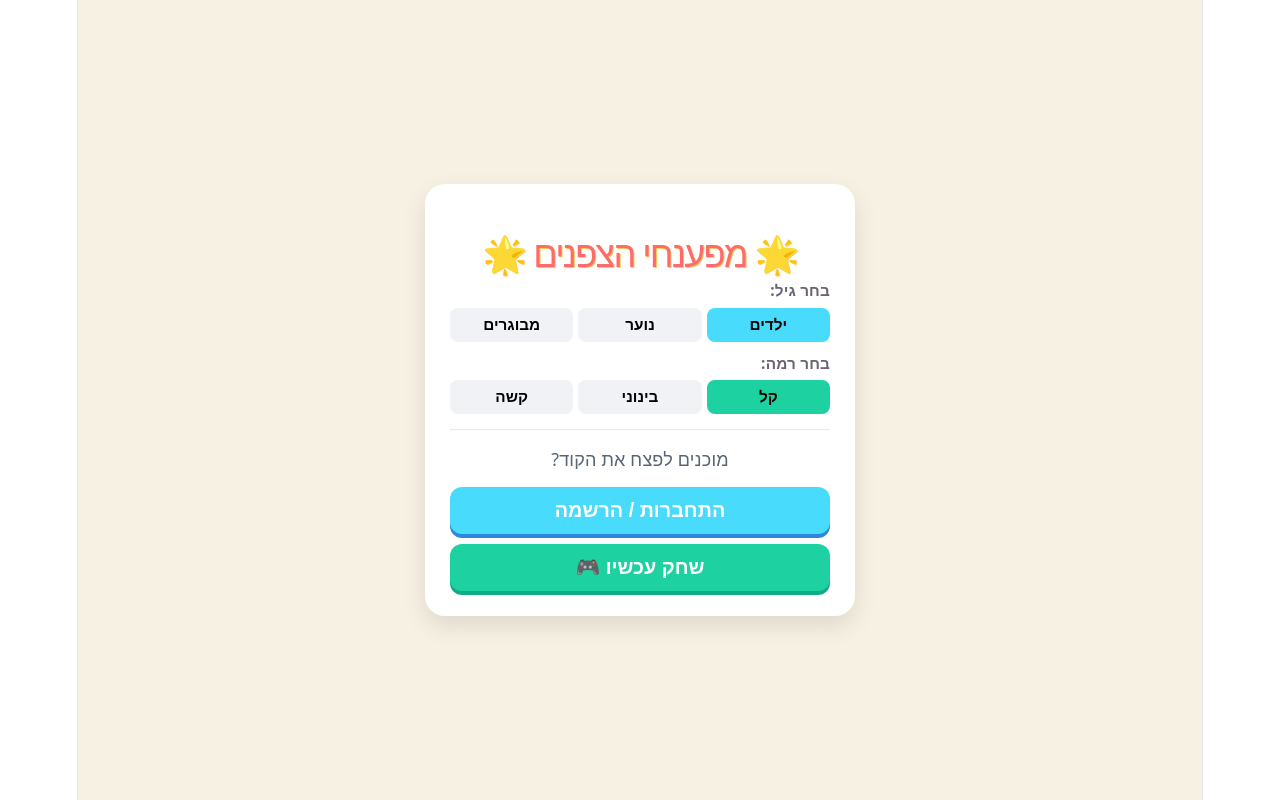
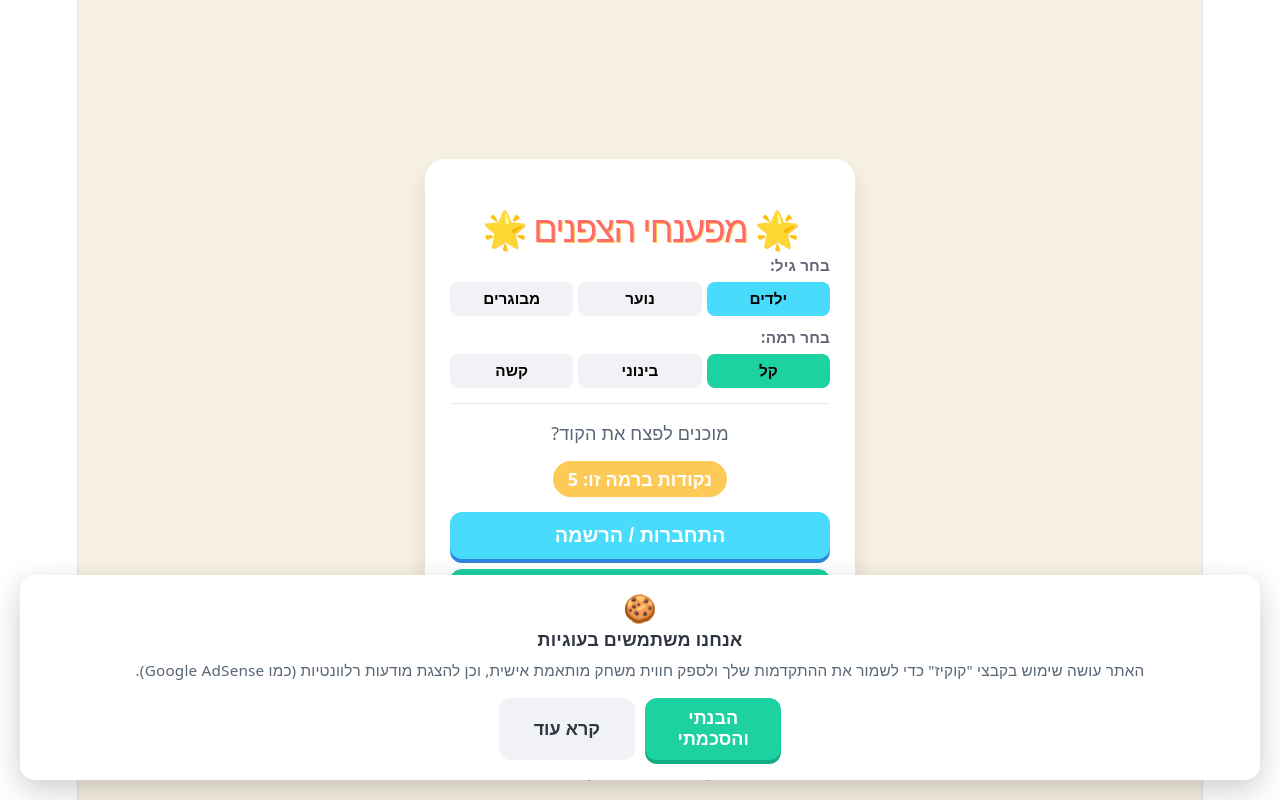
Before and after one commit to liorbm87/Cryptogram, a React (Vite) app: page / in a window 1280 px wide. Built offline with nearby package versions, Linux system fonts and the light colour scheme.

Commit message:
Update App.jsx

```diff
--- a/src/App.jsx
+++ b/src/App.jsx
@@ -32,36 +32,51 @@ function App() {
   const [hintsUsedInRound, setHintsUsedInRound] = useState(0);
 
   // --- תוספות: חשיפה, זיכרון, נעילות ורמאויות ---
-  const [initialIndices, setInitialIndices] = useState([]); // מעקב אחרי התיבות הספציפיות שנחשפו (אינדקסים)
-  const [strikes, setStrikes] = useState({}); // מעקב אחרי שגיאות { cipherNum: count }
-  const [hintLimits, setHintLimits] = useState({}); // גבולות שגיאה { cipherNum: limit }
-  const [forcedHintFor, setForcedHintFor] = useState(null); // תיבה שחייבת רמז כדי להשתחרר
+  const [initialIndices, setInitialIndices] = useState([]);
+  const [strikes, setStrikes] = useState({});
+  const [hintLimits, setHintLimits] = useState({});
+  const [forcedHintFor, setForcedHintFor] = useState(null);
 
   // --- תוספות למערכת הרמזים הכלכלית ---
-  const [globalHintCost, setGlobalHintCost] = useState(1);
-  const [wordsInCycle, setWordsInCycle] = useState(0);
+  const [localStats, setLocalStats] = useState({});
+  const currentKey = `${selectedCategory}_${selectedLevel}`;
+  const currentStats = player?.category_stats?.[currentKey] || localStats[currentKey] || { score: 5, hint_cost: 1, cycle: 0 };
+  const currentScore = currentStats.score;
+  const globalHintCost = currentStats.hint_cost;
+  const wordsInCycle = currentStats.cycle;
 
   // --- חיבור למקלדת טלפון מובנית ---
   const inputRef = useRef(null);
   const [hiddenInputValue, setHiddenInputValue] = useState(' ');
-
-  // --- המשתנה החדש שבודק אם המקלדת פתוחה ---
   const [isKeyboardOpen, setIsKeyboardOpen] = useState(false);
 
-  // --- זיכרון הלקוח (Persistence) ---
+  // --- חוקיות, עוגיות ומסמכים (חדש!) ---
+  const [showCookieConsent, setShowCookieConsent] = useState(false);
+  const [legalDoc, setLegalDoc] = useState(null); // 'terms' | 'privacy' | 'accessibility' | null
+
+  // --- זיכרון הלקוח וקוקיז (Persistence) ---
   useEffect(() => {
+    // בדיקת שחקן מחובר
     const savedPlayer = localStorage.getItem('crypto_player_session');
     if (savedPlayer) {
       const p = JSON.parse(savedPlayer);
       p.completed_phrases = p.completed_phrases || [];
       p.saved_progress = p.saved_progress || {};
+      p.category_stats = p.category_stats || {};
+      setPlayer(p);
+    }
 
-      setPlayer(p);
-      setScore(p.score || 0);
-      setGlobalHintCost(p.global_hint_cost || 1);
-      setWordsInCycle(p.words_in_cycle || 0);
+    // בדיקת הסכמת עוגיות (Cookie Consent)
+    const hasConsented = localStorage.getItem('crypto_cookie_consent');
+    if (!hasConsented) {
+      setShowCookieConsent(true);
     }
   }, []);
+
+  const acceptCookies = () => {
+    localStorage.setItem('crypto_cookie_consent', 'true');
+    setShowCookieConsent(false);
+  };
 
   const syncPlayerToDB = async (updatedFields) => {
     if (player?.id) {
@@ -74,12 +89,20 @@ function App() {
     }
   };
 
+  const updateCategoryStats = (updates) => {
+    const newStats = { ...currentStats, ...updates };
+    if (player) {
+        const newAllStats = { ...(player.category_stats || {}), [currentKey]: newStats };
+        const updatedPlayer = { ...player, category_stats: newAllStats };
+        setPlayer(updatedPlayer);
+        syncPlayerToDB({ category_stats: newAllStats });
+    } else {
+        setLocalStats(prev => ({ ...prev, [currentKey]: newStats }));
+    }
+  };
+
   const updateScore = (amount) => {
-    setScore(prev => {
-      const newScore = Math.max(0, prev + amount);
-      if (player) syncPlayerToDB({ score: newScore });
-      return newScore;
-    });
+    updateCategoryStats({ score: Math.max(0, currentScore + amount) });
   };
 
   // --- מציאת התיבה הפנויה הבאה לקפיצה אוטומטית ---
@@ -108,13 +131,13 @@ function App() {
     return null;
   };
 
-  // --- לוגיקת יצירת משחק (חשיפה חכמה של אות אחת לנפוצות) ---
+  // --- לוגיקת יצירת משחק ---
   const generateCipherAndStart = (text, loadedProgress = null) => {
     if (loadedProgress) {
       setCipherMap(loadedProgress.cipherMap);
       setUserGuesses(loadedProgress.userGuesses);
       setCorrectCiphers(loadedProgress.correctCiphers);
-      setInitialIndices(loadedProgress.initialIndices || []); // שימוש באינדקסים
+      setInitialIndices(loadedProgress.initialIndices || []);
       setStrikes(loadedProgress.strikes);
       setHintLimits(loadedProgress.hintLimits);
       setForcedHintFor(loadedProgress.forcedHintFor);
@@ -141,7 +164,6 @@ function App() {
     const charFrequency = {};
     textNoSpaces.split('').forEach(char => { charFrequency[char] = (charFrequency[char] || 0) + 1; });
 
-    // סידור אותיות לפי שכיחות (מהנפוצה ביותר לנדירה)
     const sortedCharsByFreq = uniqueChars.sort((a, b) => charFrequency[b] - charFrequency[a]);
 
     let numToReveal = 1;
@@ -154,7 +176,6 @@ function App() {
     const charsToReveal = sortedCharsByFreq.slice(0, numToReveal);
     const newInitialIndices = [];
 
-    // בחירת אינדקס אחד רנדומלי עבור כל אות שנבחרה לחשיפה (מונע חשיפה של כל ה"נ" במילה "בננה")
     charsToReveal.forEach(char => {
         const allIndices = text.split('').map((c, i) => c === char ? i : -1).filter(i => i !== -1);
         const randomIdx = allIndices[Math.floor(Math.random() * allIndices.length)];
@@ -209,28 +230,26 @@ function App() {
     fetchRandomPhrase();
   };
 
-  // --- בדיקת ניצחון ---
+  // --- בדיקת ניצחון ולוגיקת ספירת רמזים ---
   useEffect(() => {
     if (currentPhrase && Object.keys(userGuesses).length > 0) {
       const isWin = currentPhrase.text.split('').every((char, index) => {
         if (char === ' ') return true;
-        if (initialIndices.includes(index)) return true; // תיבה התחלתית נחשבת פתורה
+        if (initialIndices.includes(index)) return true;
         return userGuesses[cipherMap[char]] === char;
       });
 
       if (isWin && !showWinModal) {
-        if (inputRef.current) inputRef.current.blur(); // סגירת מקלדת
-        setIsKeyboardOpen(false); // עדכון סטייט סגירת מקלדת
+        if (inputRef.current) inputRef.current.blur();
+        setIsKeyboardOpen(false);
 
         setShowWinModal(true);
         const winReward = Math.max(0, 5 - hintsUsedInRound);
-        updateScore(winReward);
 
         let currentCycle = wordsInCycle;
         let nextCost = globalHintCost;
         let triggerAlert = false;
 
-        // איפוס מחיר רמז רק כשמגיעים ל-10
         if (globalHintCost >= 10) {
             currentCycle += 1;
             if (currentCycle >= 3) {
@@ -242,14 +261,30 @@ function App() {
             currentCycle = 0;
         }
 
-        setWordsInCycle(currentCycle);
-        setGlobalHintCost(nextCost);
+        const newScore = Math.max(0, currentScore + winReward);
+        const newStats = { score: newScore, hint_cost: nextCost, cycle: currentCycle };
 
         if (player) {
           const newCompleted = [...(player.completed_phrases || []), currentPhrase.id];
           const updatedSaved = { ...(player.saved_progress || {}) };
           delete updatedSaved[currentPhrase.id];
-          syncPlayerToDB({ completed_phrases: newCompleted, saved_progress: updatedSaved, words_in_cycle: currentCycle, global_hint_cost: nextCost });
+
+          const newAllStats = { ...(player.category_stats || {}), [currentKey]: newStats };
+
+          const updatedPlayer = {
+              ...player,
+              completed_phrases: newCompleted,
+              saved_progress: updatedSaved,
+              category_stats: newAllStats
+          };
+          setPlayer(updatedPlayer);
+          syncPlayerToDB({
+              completed_phrases: newCompleted,
+              saved_progress: updatedSaved,
+              category_stats: newAllStats
+          });
+        } else {
+          setLocalStats(prev => ({ ...prev, [currentKey]: newStats }));
         }
 
         if (triggerAlert) {
@@ -262,7 +297,7 @@ function App() {
   // --- הפעלת רמזים ---
   const applyHint = () => {
     let cost = hintsUsedInRound === 0 ? 0 : globalHintCost;
-    if (score < cost) return alert(`חסר לך ניקוד! רמז זה עולה ${cost} נקודות. (בעתיד יתווסף כאן כפתור לצפייה בסרטון לנקודות חינם!)`);
+    if (currentScore < cost) return alert(`חסר לך ניקוד! רמז זה עולה ${cost} נקודות. (בעתיד יתווסף כאן כפתור לצפייה בסרטון לנקודות חינם!)`);
 
     if (forcedHintFor !== null) {
       const currentLimit = hintLimits[forcedHintFor] || 5;
@@ -271,19 +306,15 @@ function App() {
       setHintLimits(prev => ({...prev, [forcedHintFor]: newLimit}));
       setStrikes(prev => ({...prev, [forcedHintFor]: 0}));
       setForcedHintFor(null);
-      updateScore(-cost);
 
-      if (hintsUsedInRound > 0) {
-          const nextCost = Math.min(10, globalHintCost + 1);
-          setGlobalHintCost(nextCost);
-          if (player) syncPlayerToDB({ global_hint_cost: nextCost });
-      }
+      const nextCost = hintsUsedInRound > 0 ? Math.min(10, globalHintCost + 1) : globalHintCost;
+      updateCategoryStats({ score: currentScore - cost, hint_cost: nextCost });
+
       setHintsUsedInRound(prev => prev + 1);
       alert(`התיבה שוחררה! קיבלת עוד ${newLimit} ניסיונות לאות זו.`);
       return;
     }
 
-    // מציאת תיבות שעדיין לא פתורות ולא נחשפו כקבועות
     const unGuessedIndices = currentPhrase.text.split('').map((char, index) => {
       if (char === ' ') return -1;
       if (initialIndices.includes(index)) return -1;
@@ -295,13 +326,10 @@ function App() {
       const randomIdx = unGuessedIndices[Math.floor(Math.random() * unGuessedIndices.length)];
       const randomChar = currentPhrase.text[randomIdx];
       handleVirtualKeyPress(randomChar, cipherMap[randomChar], true);
-      updateScore(-cost);
 
-      if (hintsUsedInRound > 0) {
-          const nextCost = Math.min(10, globalHintCost + 1);
-          setGlobalHintCost(nextCost);
-          if (player) syncPlayerToDB({ global_hint_cost: nextCost });
-      }
+      const nextCost = hintsUsedInRound > 0 ? Math.min(10, globalHintCost + 1) : globalHintCost;
+      updateCategoryStats({ score: currentScore - cost, hint_cost: nextCost });
+
       setHintsUsedInRound(prev => prev + 1);
     }
   };
@@ -311,7 +339,6 @@ function App() {
     const targetNum = forcedNum || selectedNumber;
     if (targetNum === null) return;
 
-    // בדיקה שתיבות המספר לא כולן כבר "נחשפו" התחלתית
     const isFullyInitial = currentPhrase.text.split('').every((c, i) => c === ' ' || cipherMap[c] !== targetNum || initialIndices.includes(i));
     if (isFullyInitial) return;
 
@@ -397,14 +424,23 @@ function App() {
       }
       existingPlayer.completed_phrases = existingPlayer.completed_phrases || [];
       existingPlayer.saved_progress = existingPlayer.saved_progress || {};
-      setPlayer(existingPlayer); setScore(existingPlayer.score || 0); setGlobalHintCost(existingPlayer.global_hint_cost || 1); setWordsInCycle(existingPlayer.words_in_cycle || 0);
+      existingPlayer.category_stats = existingPlayer.category_stats || {};
+
+      setPlayer(existingPlayer);
       localStorage.setItem('crypto_player_session', JSON.stringify(existingPlayer));
       setAppState('menu');
     } else {
-      const newPlayerData = { first_name: name, contact_info: contact, score: 0, completed_phrases: [], saved_progress: {}, global_hint_cost: 1, words_in_cycle: 0 };
+      const newPlayerData = {
+        first_name: name,
+        contact_info: contact,
+        score: 0,
+        completed_phrases: [],
+        saved_progress: {},
+        category_stats: {}
+      };
       const { data: newP, error } = await supabase.from('players').insert([newPlayerData]).select().single();
       if (!error) {
-        setPlayer(newP); setScore(0); setGlobalHintCost(1); setWordsInCycle(0);
+        setPlayer(newP);
         localStorage.setItem('crypto_player_session', JSON.stringify(newP));
         setAppState('menu');
       } else setLoginError('שגיאה בהרשמה.');
@@ -414,7 +450,8 @@ function App() {
 
   const handleLogout = () => {
     localStorage.removeItem('crypto_player_session');
-    setPlayer(null); setScore(0); setGlobalHintCost(1); setWordsInCycle(0);
+    setPlayer(null);
+    setLocalStats({});
     setAppState('menu');
   };
 
@@ -425,6 +462,49 @@ function App() {
     if (len > 18) return 28;
     if (len > 12) return 32;
     return 40;
+  };
+
+  // --- תצוגות מודאלים משפטיים (חדש) ---
+  const renderLegalModal = () => {
+    if (!legalDoc) return null;
+
+    let title = '';
+    let content = '';
+
+    if (legalDoc === 'terms') {
+      title = 'תקנון ותנאי שימוש';
+      content = `ברוכים הבאים למשחק "מפענחי הצפנים".
+השימוש באתר ובמשחק כפוף לתנאים הבאים:
+1. המשחק מוגש "כפי שהוא" (AS IS), ללא כל התחייבות או אחריות מכל סוג שהוא.
+2. ייתכן כי באתר יוצגו פרסומות מצדדים שלישיים (כגון גוגל). אין אנו אחראים לתוכן הפרסומות.
+3. כל זכויות היוצרים והקניין הרוחני במשחק, בעיצוב ובלוגיקה שייכות ליוצר המשחק.
+4. אנו שומרים את הזכות לשנות את כללי המשחק, הניקוד, או לאפס נתונים בכל עת.`;
+    } else if (legalDoc === 'privacy') {
+      title = 'מדיניות פרטיות';
+      content = `אנו מכבדים את פרטיותך.
+1. המערכת שומרת נתונים בסיסיים שסיפקת (שם, וכתובת דוא"ל או טלפון) אך ורק לצורך זיהוי, שמירת ההתקדמות שלך במשחק ומניעת רמאויות.
+2. אנו לא מעבירים את פרטי הקשר שלך לשום צד שלישי לצרכי שיווק.
+3. האתר עושה שימוש בקבצי עוגיות (Cookies) ואחסון מקומי (Local Storage) כדי לזכור את מצב המשחק שלך.
+4. האתר משתמש בשירותי פרסום של צד שלישי (כמו Google AdSense). חברות אלו עשויות להשתמש במידע לא מזהה אישית אודות הביקורים שלך על מנת להציג פרסומות המותאמות אישית עבורך.`;
+    } else if (legalDoc === 'accessibility') {
+      title = 'הצהרת נגישות';
+      content = `אנו רואים חשיבות עליונה בהנגשת האתר לאנשים עם מוגבלויות.
+1. האתר מותאם לגלישה בדפדפנים מודרניים ולשימוש במכשירים ניידים.
+2. אנו משתדלים לשמור על קונטרסט גבוה בין טקסט לרקע וניווט ברור.
+3. במידה ונתקלתם בבעיית נגישות כלשהי במהלך המשחק, נשמח אם תפנו אלינו כדי שנוכל לתקן ולשפר את החוויה עבור כולם.`;
+    }
+
+    return (
+      <div style={styles.overlay}>
+        <div style={styles.legalModal}>
+          <h2 style={{color: '#2f3542', marginTop: 0}}>{title}</h2>
+          <div style={{textAlign: 'right', whiteSpace: 'pre-line', lineHeight: '1.6', color: '#576574', marginBottom: '20px', fontSize: '0.95rem'}}>
+            {content}
+          </div>
+          <button style={styles.primaryBtn} onClick={() => setLegalDoc(null)}>סגור והבנתי</button>
+        </div>
+      </div>
+    );
   };
 
   // --- מסכים ---
@@ -458,15 +538,46 @@ function App() {
           {player ? (
             <div style={styles.welcomeBox}>
               <h3 style={{margin: '0 0 5px 0', color: '#2f3542'}}>היי {player.first_name}! 👋</h3>
-              <div style={styles.scoreBadge}>ניקוד: {score}</div>
+              <div style={styles.scoreBadge}>נקודות ברמה זו: {currentScore}</div>
               <div style={{marginTop: '10px'}}><button style={styles.logoutBtn} onClick={handleLogout}>התנתק משתמש</button></div>
             </div>
-          ) : ( <p style={styles.subtitle}>מוכנים לפצח את הקוד?</p> )}
+          ) : (
+            <div style={styles.welcomeBox}>
+               <p style={styles.subtitle}>מוכנים לפצח את הקוד?</p>
+               <div style={styles.scoreBadge}>נקודות ברמה זו: {currentScore}</div>
+            </div>
+          )}
           <div style={styles.menuButtons}>
             {!player && <button style={styles.secondaryBtn} onClick={() => setAppState('login')}>התחברות / הרשמה</button>}
             <button style={styles.primaryBtn} onClick={() => { setAppState('playing'); fetchRandomPhrase(); }}>שחק עכשיו 🎮</button>
           </div>
         </div>
+
+        {/* --- תפריט משפטי תחתון (Footer) --- */}
+        <div style={styles.footer}>
+          <span style={styles.footerLink} onClick={() => setLegalDoc('terms')}>תנאי שימוש</span> |
+          <span style={styles.footerLink} onClick={() => setLegalDoc('privacy')}>מדיניות פרטיות</span> |
+          <span style={styles.footerLink} onClick={() => setLegalDoc('accessibility')}>הצהרת נגישות</span>
+        </div>
+
+        {/* חלונית עוגיות ופרטיות (Cookie Consent) */}
+        {showCookieConsent && (
+          <div style={styles.cookieBanner}>
+            <div style={{fontSize: '1.5rem', marginBottom: '5px'}}>🍪</div>
+            <h4 style={{margin: '0 0 5px 0', color: '#2f3542'}}>אנחנו משתמשים בעוגיות</h4>
+            <p style={{fontSize: '0.85rem', color: '#576574', margin: '0 0 15px 0'}}>
+              האתר עושה שימוש בקבצי "קוקיז" כדי לשמור את ההתקדמות שלך ולספק חווית משחק מותאמת אישית, וכן להצגת מודעות רלוונטיות (כמו Google AdSense).
+            </p>
+            <div style={{display: 'flex', gap: '10px'}}>
+              <button style={{...styles.primaryBtn, padding: '10px 20px', fontSize: '1rem'}} onClick={acceptCookies}>הבנתי והסכמתי</button>
+              <button style={{...styles.secondaryBtn, padding: '10px 20px', fontSize: '1rem', backgroundColor: '#f1f2f6', color: '#2f3542', boxShadow: 'none'}} onClick={() => setLegalDoc('privacy')}>קרא עוד</button>
+            </div>
+          </div>
+        )}
+
+        {/* פופ-אפ מסמכים משפטיים */}
+        {renderLegalModal()}
+
         {showGuestWarning && (
           <div style={styles.overlay}><div style={styles.modal}>
             <h2 style={{color:'#ff6b6b'}}>רגע אחד!</h2><p>בתור אורח, הניקוד לא יישמר בשרת.</p>
@@ -511,7 +622,6 @@ function App() {
     return (
       <div style={styles.containerFull}>
 
-        {/* הוספנו onFocus ו-onBlur כדי לדעת מתי המקלדת עולה ויורדת! */}
         <input
            ref={inputRef}
            type="text"
@@ -530,7 +640,7 @@ function App() {
                 <div style={{fontWeight:'bold', marginTop: '2px', fontSize: '1rem'}}>נושא: {currentPhrase?.topic}</div>
               </div>
               <div style={{display: 'flex', gap: '10px', alignItems: 'center'}}>
-                <div style={styles.scoreDisplay}>✨ {score} </div>
+                <div style={styles.scoreDisplay}>✨ {currentScore} </div>
                 <div style={{display: 'flex', flexDirection: 'column', gap: '3px'}}>
                   <button style={{...styles.smallBtn, backgroundColor: '#feca57', color: '#2f3542', border: 'none', fontWeight:'bold'}} onClick={handleSkip}>דלג ⏭️</button>
                   <button style={styles.smallBtn} onClick={() => {saveCurrentProgress(); setAppState('menu');}}>תפריט</button>
@@ -545,7 +655,6 @@ function App() {
             </div>
         </div>
 
-        {/* --- הלוח: משנה את המיקום שלו בהתאם למצב המקלדת! --- */}
         <div style={{
           ...styles.boardArea,
           justifyContent: isKeyboardOpen ? 'flex-start' : 'center',
@@ -579,7 +688,10 @@ function App() {
                     borderColor,
                     backgroundColor: bgColor
                   }}
-                  onClick={() => handleBoxClick(index, num, isInitial)}
+                  onPointerDown={(e) => {
+                    e.preventDefault();
+                    handleBoxClick(index, num, isInitial);
+                  }}
                 >
                   <div style={{...styles.guessedLetter, fontSize: `${boxSize * 0.6}px`, color: isInitial ? '#576574' : '#2f3542'}}>
                     {guessed}
@@ -612,7 +724,7 @@ function App() {
 
 // --- עיצוב ---
 const styles = {
-  containerFixed: { display: 'flex', justifyContent: 'center', alignItems: 'center', height: '100dvh', backgroundColor: '#f7f1e3', direction: 'rtl', padding: '15px', boxSizing: 'border-box' },
+  containerFixed: { display: 'flex', justifyContent: 'center', alignItems: 'center', height: '100dvh', backgroundColor: '#f7f1e3', direction: 'rtl', padding: '15px', boxSizing: 'border-box', position: 'relative' },
   containerFull: { display: 'flex', flexDirection: 'column', height: '100dvh', backgroundColor: '#f7f1e3', direction: 'rtl', overflow: 'hidden' },
   card: { backgroundColor: '#fff', padding: '25px', borderRadius: '20px', boxShadow: '0 10px 25px rgba(0,0,0,0.1)', textAlign: 'center', width: '100%', maxWidth: '380px' },
   title: { color: '#ff6b6b', fontSize: '2rem', marginBottom: '10px', textShadow: '1px 1px 0 #feca57' },
@@ -628,6 +740,16 @@ const styles = {
   secondaryBtn: { backgroundColor: '#48dbfb', color: '#fff', border: 'none', padding: '12px', borderRadius: '12px', fontSize: '1.1rem', cursor: 'pointer', fontWeight: 'bold', width: '100%', boxShadow: '0 4px 0 #2e86de' },
   input: { width: '100%', padding: '12px', margin: '8px 0', borderRadius: '10px', border: '2px solid #eee', fontSize: '1rem', boxSizing: 'border-box', outline: 'none' },
 
+  // פוטר לינקים משפטיים
+  footer: { position: 'absolute', bottom: '15px', display: 'flex', gap: '8px', fontSize: '0.8rem', color: '#7f8fa6' },
+  footerLink: { cursor: 'pointer', textDecoration: 'underline' },
+
+  // חלונית עוגיות
+  cookieBanner: { position: 'fixed', bottom: '20px', left: '20px', right: '20px', backgroundColor: '#fff', padding: '20px', borderRadius: '15px', boxShadow: '0 10px 30px rgba(0,0,0,0.2)', zIndex: 1000, display: 'flex', flexDirection: 'column', alignItems: 'center', textAlign: 'center' },
+
+  // מודאל משפטי
+  legalModal: { backgroundColor: '#fff', padding: '25px', borderRadius: '20px', width: '90%', maxWidth: '450px', maxHeight: '80vh', overflowY: 'auto', display: 'flex', flexDirection: 'column', boxShadow: '0 20px 40px rgba(0,0,0,0.3)' },
+
   topSectionFixed: { backgroundColor: '#2f3542', flexShrink: 0, borderBottom: '4px solid #feca57', display: 'flex', flexDirection: 'column' },
   topBar: { color: '#fff', padding: '10px 15px', display: 'flex', justifyContent: 'space-between', alignItems: 'center' },
   hintContainer: { backgroundColor: '#dfe6e9', padding: '10px', textAlign: 'center' },
@@ -637,7 +759,7 @@ const styles = {
   smallBtn: { background: 'none', border: '1px solid #fff', color: '#fff', padding: '4px 8px', borderRadius: '6px', cursor: 'pointer', fontSize: '0.75rem' },
 
   boardArea: { flex: 1, display: 'flex', flexDirection: 'column', alignItems: 'center', overflowY: 'auto', width: '100%', transition: 'all 0.3s ease' },
-  board: { display: 'flex', flexWrap: 'wrap', justifyContent: 'center', gap: '6px', maxWidth: '800px', width: '100%' },
+  board: { margin: 'auto', display: 'flex', flexWrap: 'wrap', justifyContent: 'center', gap: '6px', maxWidth: '800px', width: '100%' },
 
   letterBox: { display: 'flex', flexDirection: 'column', alignItems: 'center', justifyContent: 'center', borderBottom: '3px solid', borderRadius: '4px', cursor: 'pointer', transition: '0.2s', position: 'relative' },
   guessedLetter: { fontWeight: 'bold', display: 'flex', alignItems: 'center', justifyContent: 'center', width: '100%' },
```
